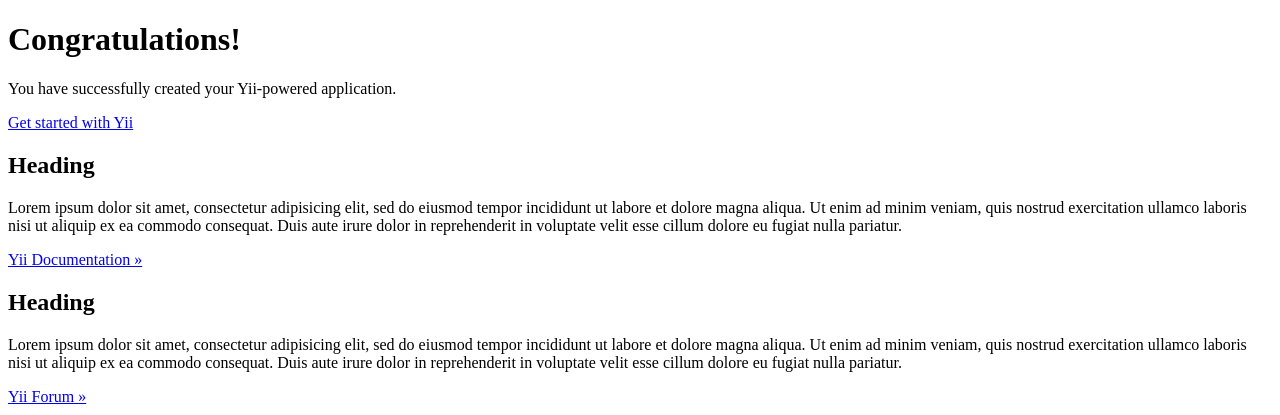
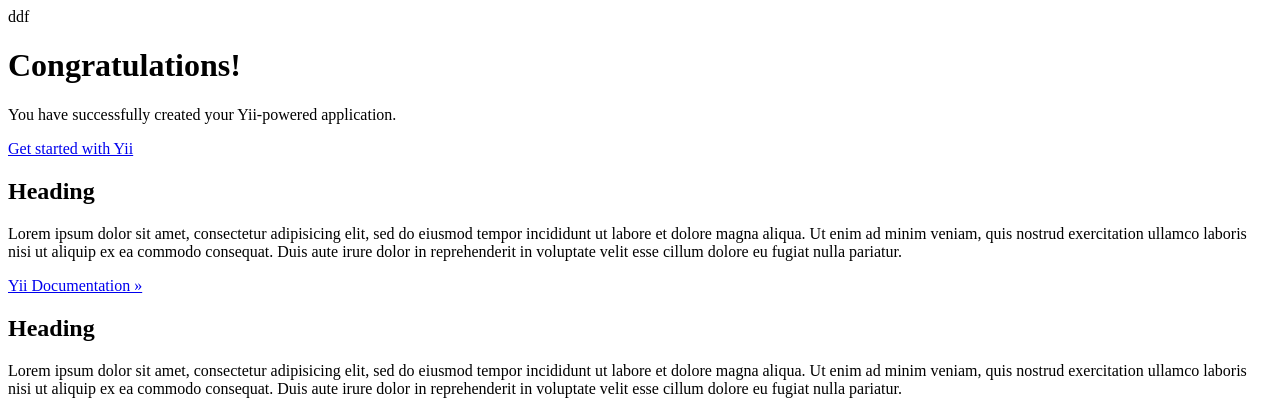
Before and after one commit to grach28rus/spectrans, a Yii app: template frontend/views/site/index.php in a window 1280 px wide. Shown: the top 415 px of the page. Run offline with PHP 8.4 and a stand-in for Yii, Linux system fonts and the light colour scheme; the template is opened without the code that fills it, so the values that code supplies are empty; some libraries are stand-ins or nearby versions.

Commit message:
create project

```diff
--- a/frontend/assets/AppAsset.php
+++ b/frontend/assets/AppAsset.php
@@ -13,6 +13,7 @@
     public $baseUrl = '@web';
     public $css = [
         'css/site.css',
+        'css/main.css',
     ];
     public $js = [
     ];
--- a/frontend/views/layouts/main.php
+++ b/frontend/views/layouts/main.php
@@ -26,12 +26,15 @@
 <?php $this->beginBody() ?>
 
 <div class="wrap">
+    <div class="head">
+        ddf
+    </div>
     <?php
     NavBar::begin([
         'brandLabel' => 'My Company',
         'brandUrl' => Yii::$app->homeUrl,
         'options' => [
-            'class' => 'navbar-inverse navbar-fixed-top',
+            'class' => 'navbar-inverse',
         ],
     ]);
     $menuItems = [
--- /dev/null
+++ b/frontend/web/css/main.css
@@ -0,0 +1,3 @@
+.head {
+    height: 130px;
+}
```
